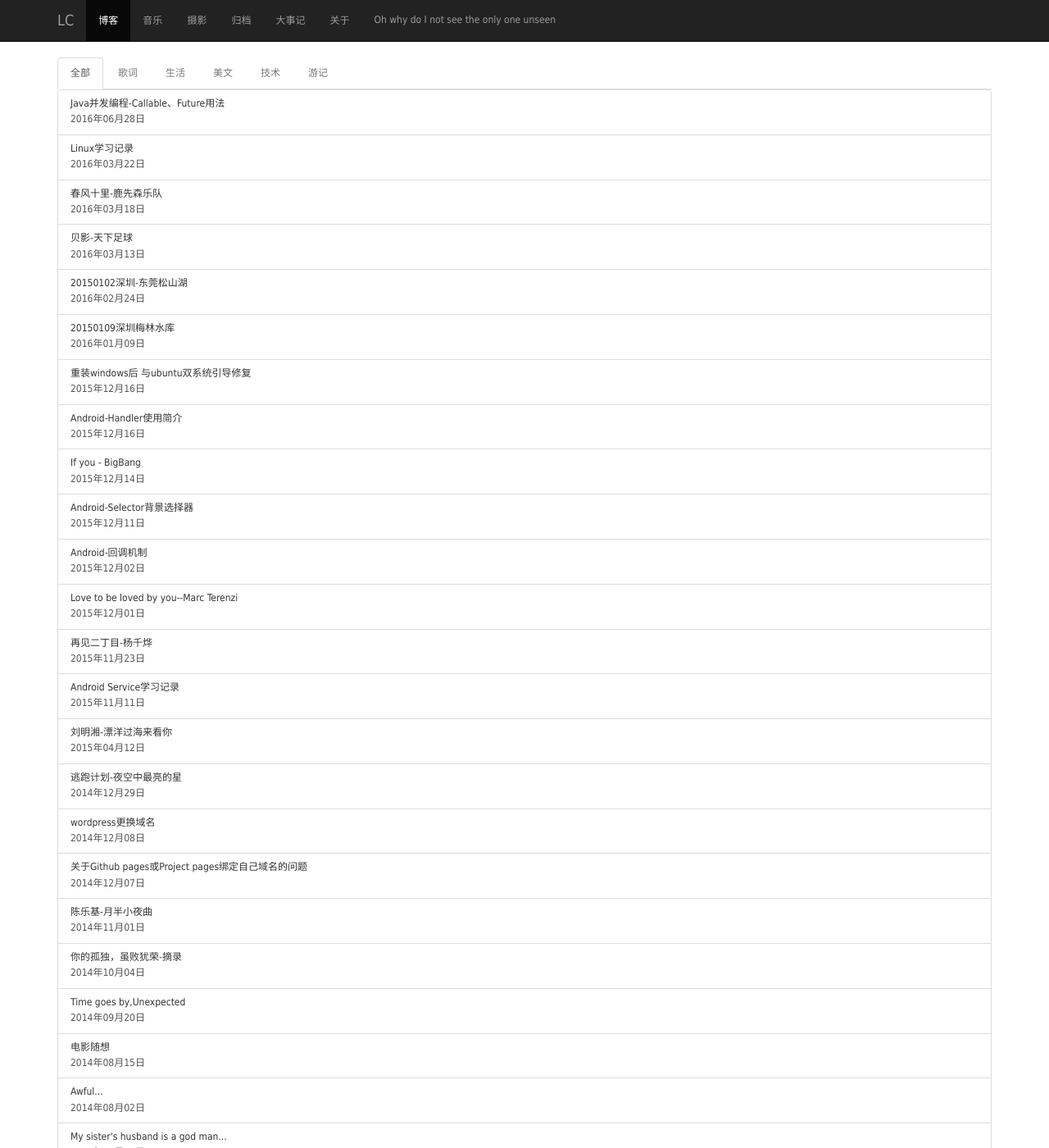
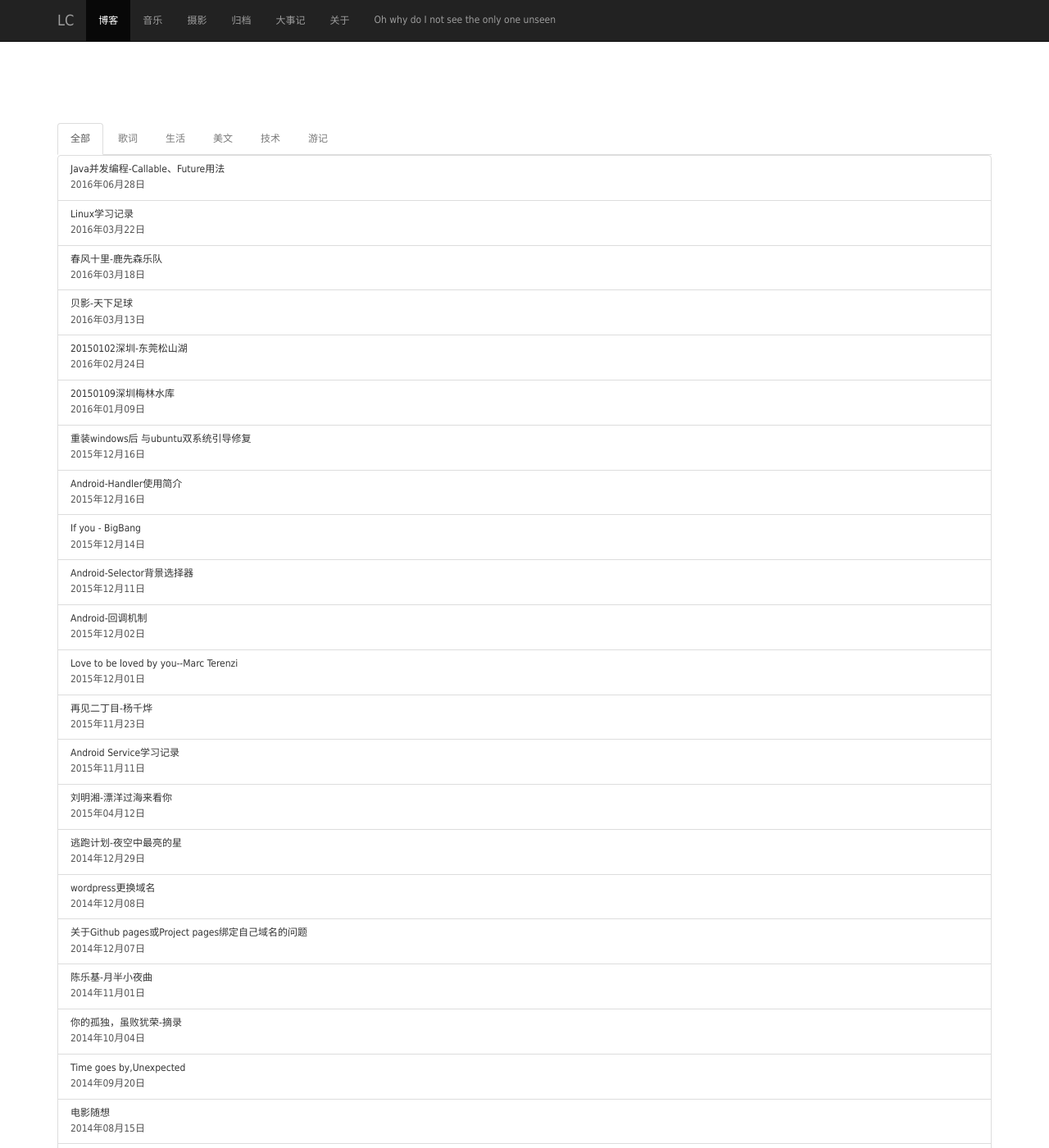
Before and after one commit to feifeierchampy/feifeierchampy.github.io, a Jekyll site: the page built from index.html, in a window 1280 px wide and 1400 px high. Shown: the whole window at 82% size. Built offline with Jekyll 4.4.1, drawn with Linux system fonts in a browser that asks for light colours; nearby versions of some CDN libraries; comment, search, counter and statistics services are not loaded.

Commit message:
Update head.html

```diff
--- a/_includes/head.html
+++ b/_includes/head.html
@@ -38,6 +38,6 @@
 
     <style type="text/css">
             body{
-                padding-top: 70px;
+                padding-top: 150px;
             }
     </style>
```
